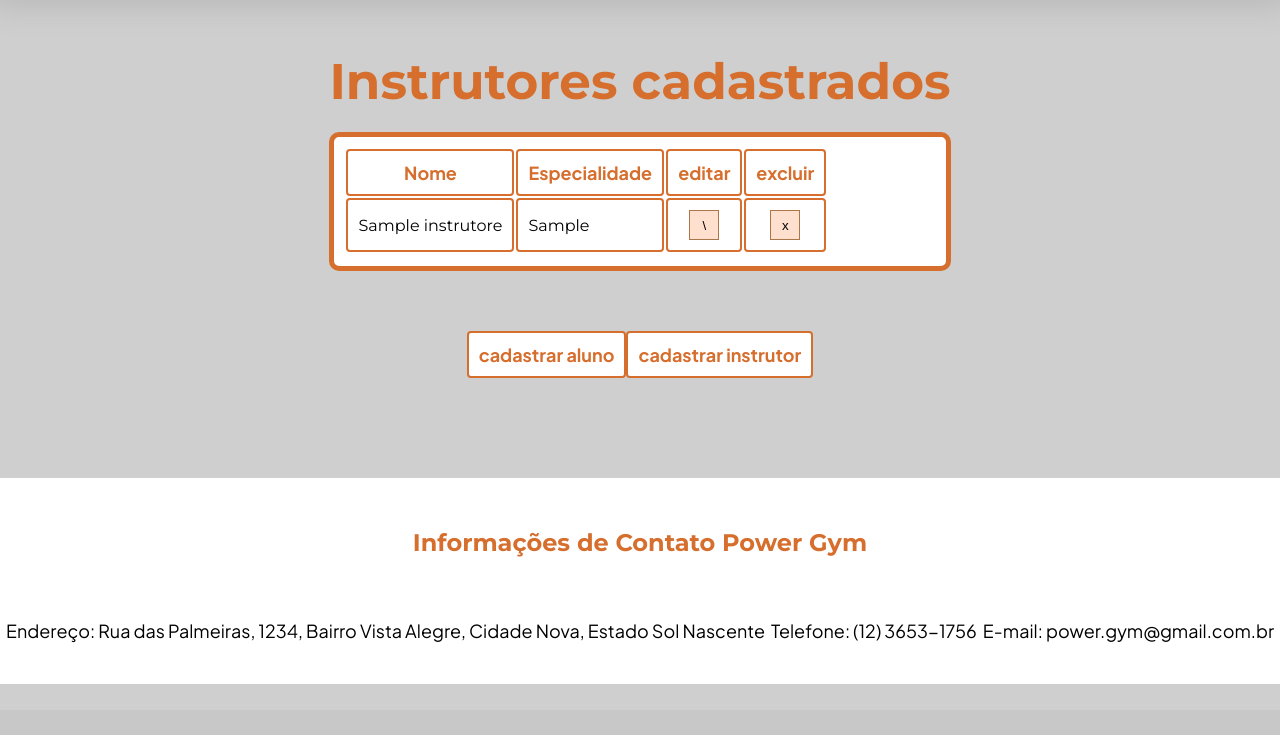
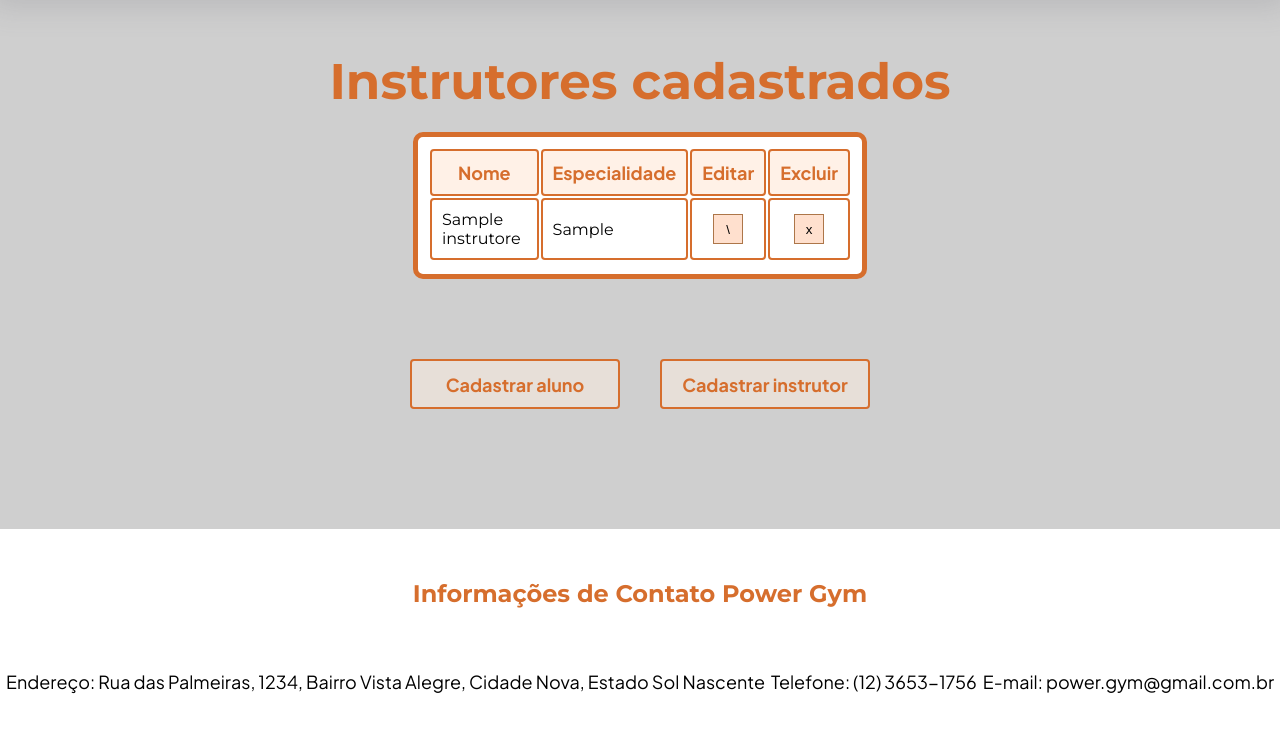
Before and after one commit to Ana-Livia-Lopes/academia, a PHP site: page /pagInstrutor.php in a window 1280 px wide. Shown: the part 90-825 px from the top of the page. Before the commit the page ends 774 px from the top, so only its background shows below. Run offline with PHP 8.4, Linux system fonts and the light colour scheme; tables that the repository leaves empty or names only in its code hold one stand-in row (values such as "Sample post").

Commit message:
pag alu e ins

```diff
--- a/pagAluno.css
+++ b/pagAluno.css
@@ -25,7 +25,14 @@ html {
     border-radius: 10px;
     margin-top: 20px;
     background-color: white;
-
+    margin-left: auto;
+    margin-right: auto;
+}
+.divIns{
+    width: 71.5%;
+}
+.divAlu{
+    width: 82%;
 }
 th, tr{
     padding: 20px;
@@ -57,6 +64,7 @@ th, .botaoCadastar{
     font-size: 18px;
     font-family: "Plus Jakarta Sans", sans-serif;
     font-optical-sizing: auto;
+    background-color: #ffe5d084;
     color: #d66e2d;
 }
 td{
@@ -65,8 +73,13 @@ td{
     font-optical-sizing: auto;
 }
 .botaoCadastar{
+    width: 210px;
+    height: 50px;
     background-color: white;
     font-weight: bold;
+    margin: 20px;
+    background-color: #ffefe284;
+    cursor: pointer;
 }
 #botoes{
     display: flex;
@@ -74,3 +87,9 @@ td{
     justify-content: space-evenly;
     margin-top: 60px;
 }
+@media (max-width: 768px){
+    .tabela-div{
+        width: 100%;
+    }
+
+}
--- a/pagAluno.php
+++ b/pagAluno.php
@@ -31,8 +31,8 @@
                         <th>Nome</th>
                         <th>CPF</th>
                         <th>Telefone</th>
-                        <th>editar</th>
-                        <th>excluir</th>
+                        <th>Editar</th>
+                        <th>Excluir</th>
                     </tr>
                 </thead>
                 <tbody>
--- a/pagInstrutor.php
+++ b/pagInstrutor.php
@@ -23,14 +23,14 @@
     <?php include 'header.php';?>
     <div class="container">
         <h1>Instrutores cadastrados</h1>
-        <div class="tabela-div">
+        <div class="tabela-div divIns">
             <table>
                 <thead>
                     <tr>
                         <th>Nome</th>
                         <th>Especialidade</th>
-                        <th>editar</th>
-                        <th>excluir</th>
+                        <th>Editar</th>
+                        <th>Excluir</th>
                     </tr>
                 </thead>
                 <tbody>
@@ -51,8 +51,8 @@
         </div>
     </div>
     <div id="botoes">
-        <a href="./cadastroAluno.php"><button class="botaoCadastar">cadastrar aluno</button></a>
-        <a href="./cadastroInstrutor.php"><button class="botaoCadastar">cadastrar instrutor</button></a>
+        <a href="./cadastroAluno.php"><button class="botaoCadastar">Cadastrar aluno</button></a>
+        <a href="./cadastroInstrutor.php"><button class="botaoCadastar">Cadastrar instrutor</button></a>
     </div>
     <?php include 'footer.php';?>
 </body>
```
